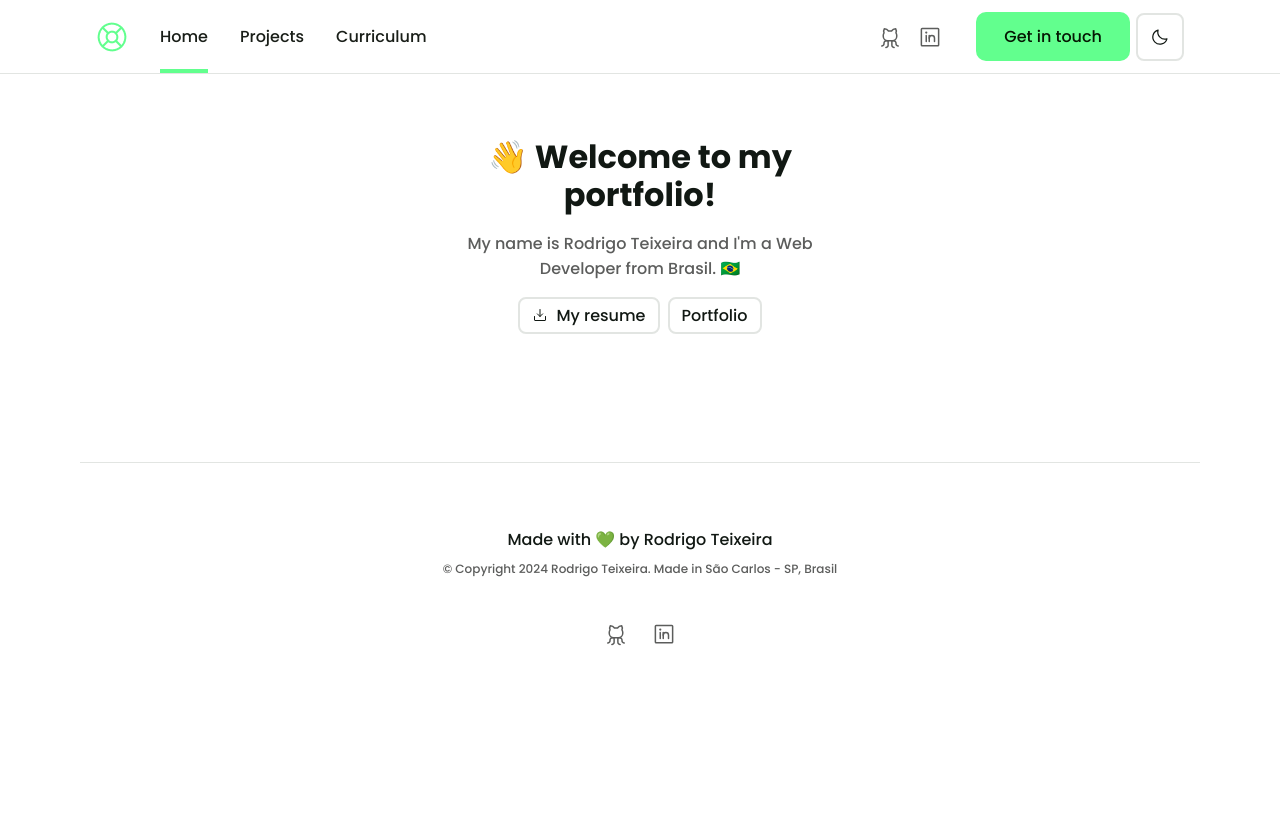
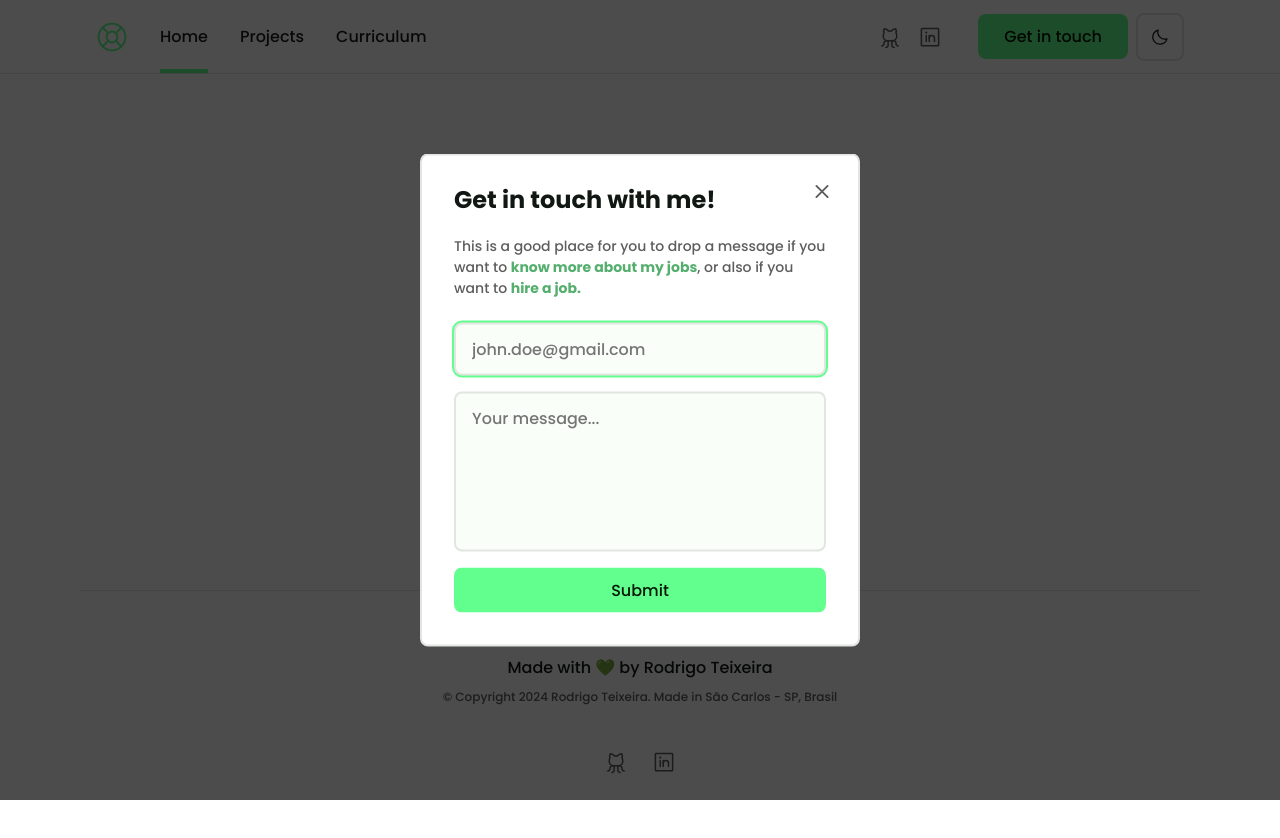
Before and after one commit to RodrigoTRS/portfolio, a Next.js app: page / in a window 1280 px wide. Both pictures are taken after a click on the button "Get in touch". Shown: the top 838 px of the page. Before the commit the page ends 800 px from the top, so only its background shows below. Built offline with nearby package versions, Linux system fonts and the light colour scheme.

Commit message:
Adding email submit

```diff
--- a/next.config.mjs
+++ b/next.config.mjs
@@ -2,7 +2,7 @@
 const nextConfig = {
     compiler: {
         styledComponents: true,
-    }
+    },
 };
 
 export default nextConfig;
--- a/package.json
+++ b/package.json
@@ -9,10 +9,14 @@
     "lint": "next lint"
   },
   "dependencies": {
+    "@emailjs/browser": "^4.2.0",
     "@hookform/resolvers": "^3.3.4",
     "@radix-ui/react-checkbox": "^1.0.4",
+    "@radix-ui/react-dialog": "^1.0.5",
     "@radix-ui/react-select": "^2.0.0",
     "axios": "^1.6.7",
+    "dotenv": "^16.4.5",
+    "emailjs": "^4.0.3",
     "next": "14.1.0",
     "phosphor-react": "^1.4.1",
     "react": "^18",
--- a/src/app/(portfolio)/layout.tsx
+++ b/src/app/(portfolio)/layout.tsx
@@ -1,5 +1,10 @@
+"use client"
+
 import { Header } from "@/components/Header";
 import { MainContainer } from "./styles";
+import * as Dialog from '@radix-ui/react-dialog';
+import { GetInTouchModal } from "@/components/Modal";
+
 
 export default function RootLayout({
   children,
@@ -7,11 +12,12 @@ export default function RootLayout({
   children: React.ReactNode;
 }>) {
   return (
-    <>
+    <Dialog.Root>
       <Header />
       <MainContainer>
           {children}
       </MainContainer>
-    </>
+      <GetInTouchModal />
+    </Dialog.Root>
   );
 }
--- a/src/app/(portfolio)/styles.ts
+++ b/src/app/(portfolio)/styles.ts
@@ -18,6 +18,7 @@ export const HomeContent = styled.div`
   justify-content: center;
   gap: 1rem;
   max-width: 400px;
+  padding: 64px 16px 64px;
 
   h1 {
     text-align: center;
--- a/src/app/layout.tsx
+++ b/src/app/layout.tsx
@@ -2,6 +2,7 @@ import type { Metadata } from "next";
 import { Poppins } from "next/font/google";
 import Providers from "./providers";
 import { Footer } from "@/components/Footer";
+import "dotenv/config";
 
 const font = Poppins({subsets: ['latin'], weight: ["300", "500", "700"]});
 
--- a/src/components/Footer/styles.ts
+++ b/src/components/Footer/styles.ts
@@ -20,12 +20,14 @@ export const FooterContent = styled.div`
   max-width: 1120px;
   padding: 64px 16px 64px;
   gap: 0.5rem;
+  text-align: center;
 
   border-top: 1px solid ${(props) => props.theme["background-300"]};
 
   span {
     font-size: 0.75rem;
     color: ${(props) => props.theme["foreground-700"]};
+    text-align: center;
   }
 `;
 
--- a/src/components/Header/index.tsx
+++ b/src/components/Header/index.tsx
@@ -5,8 +5,10 @@ import { ButtonsSection, HeaderContainer, DesktopHeaderContent, HeaderSection, H
 import Logo from "../../assets/logo.png"
 import { usePathname } from "next/navigation";
 import { Button } from "@/ui/Button";
-import { GithubLogo, InstagramLogo, LinkedinLogo, List, Moon, Sun, X } from "phosphor-react";
+import { GithubLogo, LinkedinLogo, List, Moon, Sun, X } from "phosphor-react";
 import { useGlobalStore } from "@/store/globalStore";
+import * as Dialog from '@radix-ui/react-dialog';
+
 
 export function Header() {
 
@@ -73,12 +75,14 @@ export function Header() {
 
 
                     <ButtonsSection>
+                        <Dialog.Trigger asChild>
                             <Button
                                 size="bg"
                                 variant="primary"
                                 >
                                 Get in touch
                             </Button>
+                        </Dialog.Trigger>
                         <Button
                             size="square"
                             variant="secondary"
--- /dev/null
+++ b/src/components/Modal/index.tsx
@@ -0,0 +1,62 @@
+import * as Dialog from "@radix-ui/react-dialog";
+import { CloseButton, EmailInput, GetInTouchForm, MessageInput, ModalContainer, ModalDescription, ModalOverlay, ModalTitle, SubmitButton } from "./styles";
+import { X } from "phosphor-react";
+import { useForm } from "react-hook-form";
+import { z } from "zod";
+import { zodResolver } from "@hookform/resolvers/zod";
+import { sendCustomEmail } from "@/utils/sendMail";
+
+const getInTouchFormSchema = z.object({
+    email: z.string().email(),
+    message: z.string()
+});
+
+type GetInFormData = z.infer<typeof getInTouchFormSchema>;
+
+export function GetInTouchModal() {
+    const {
+        register,
+        handleSubmit,
+        reset,
+    } = useForm<GetInFormData>({
+        resolver: zodResolver(getInTouchFormSchema)
+    })
+
+    function handleGetInTouch(data: GetInFormData) {
+        sendCustomEmail(data);
+        reset();
+    }
+
+    return (
+    <Dialog.Portal>
+        <ModalContainer>
+            <ModalTitle>Get in touch with me!</ModalTitle>
+            <ModalDescription>This is a good place for you to drop a message if you want to <strong>know more about my jobs</strong>, or also if you want to <strong>hire a job.</strong></ModalDescription>
+            <GetInTouchForm onSubmit={handleSubmit(handleGetInTouch)}>
+                <EmailInput
+                    type="email"
+                    placeholder="john.doe@gmail.com"
+                    {...register("email")}
+                    />
+                <MessageInput
+                    placeholder="Your message..."
+                    {...register("message")}
+                    />
+                <SubmitButton
+                    size="bg"
+                    variant="primary"
+                    type="submit"
+                    >
+                    Submit
+                </SubmitButton>
+            </GetInTouchForm>
+            <Dialog.Trigger asChild>
+                <CloseButton title="Close button">
+                    <X size="20" weight="bold" />
+                </CloseButton>
+            </Dialog.Trigger>
+        </ModalContainer>
+        <ModalOverlay />
+    </Dialog.Portal>
+    )
+}
--- /dev/null
+++ b/src/components/Modal/styles.ts
@@ -0,0 +1,110 @@
+"use client";
+
+import { Button } from "@/ui/Button";
+import * as Dialog from "@radix-ui/react-dialog";
+import { styled } from "styled-components";
+
+export const ModalOverlay = styled(Dialog.Overlay)`
+  background-color: rgba(0, 0, 0, 0.7);
+  position: fixed;
+  inset: 0;
+  animation: overlayShow 150ms cubic-bezier(0.16, 1, 0.3, 1);
+`;
+
+export const ModalContainer = styled(Dialog.Content)`
+  display: flex;
+  flex-direction: column;
+
+  position: fixed;
+  top: 50%;
+  left: 50%;
+  transform: translate(-50%, -50%);
+  max-width: 440px;
+
+  gap: 1.5rem;
+  padding: 2rem;
+
+  border-radius: 8px;
+  border: 2px solid ${(props) => props.theme["background-300"]};
+  background: ${(props) => props.theme["background-100"]};
+
+  z-index: 900;
+`;
+
+export const ModalTitle = styled(Dialog.Title)`
+  line-height: 1;
+`;
+
+export const ModalDescription = styled(Dialog.Description)`
+  color: ${(props) => props.theme["foreground-700"]};
+  font-size: 0.875rem;
+
+  strong {
+    color: ${(props) => props.theme["green-700"]};
+  }
+`;
+
+export const GetInTouchForm = styled.form`
+  display: flex;
+  flex-direction: column;
+  width: 100%;
+  gap: 1rem;
+`;
+
+export const EmailInput = styled.input`
+  display: flex;
+  align-items: center;
+  justify-content: center;
+  width: 100%;
+  padding: 12px 16px;
+
+  border: 2px solid ${(props) => props.theme["background-300"]};
+  color: ${(props) => props.theme["foreground-900"]};
+  background: ${(props) => props.theme["background-200"]};
+
+  border-radius: 8px;
+`;
+
+export const MessageInput = styled.textarea`
+  display: flex;
+  align-items: center;
+  justify-content: center;
+  width: 100%;
+  height: 160px;
+  padding: 12px 16px;
+
+  resize: none;
+
+  border: 2px solid ${(props) => props.theme["background-300"]};
+  color: ${(props) => props.theme["foreground-900"]};
+
+  background: ${(props) => props.theme["background-200"]};
+
+  border-radius: 8px;
+`;
+
+export const SubmitButton = styled(Button)`
+  width: 100%;
+`;
+
+export const CloseButton = styled.button`
+  position: absolute;
+  top: 16px;
+  right: 16px;
+
+  display: flex;
+  align-items: center;
+  justify-content: center;
+  width: 40px;
+  height: 40px;
+
+  color: ${(props) => props.theme["foreground-700"]};
+  background: transparent;
+  border: unset;
+  border-radius: 4px;
+
+  &:hover {
+    color: ${(props) => props.theme["green-500"]};
+    cursor: pointer;
+  }
+`;
--- /dev/null
+++ b/src/utils/sendMail.ts
@@ -0,0 +1,27 @@
+"use client";
+
+import { env } from "node:process";
+import emailjs from "@emailjs/browser";
+import { z } from "zod";
+
+const sendCustomEmailSchema = z.object({
+  email: z.string().email(),
+  message: z.string(),
+});
+
+export type emailFormData = z.infer<typeof sendCustomEmailSchema>;
+
+export function sendCustomEmail(data: emailFormData) {
+  emailjs.init("EYaRdlg6v8wDhn40d");
+  emailjs
+    .send("portfolio_service", "portfolio_template", {
+      email: data.email,
+      message: data.message,
+    })
+    .then((response) => {
+      console.log(response);
+    })
+    .catch((error) => {
+      console.log(error);
+    });
+}
```
Also changed, not shown: 2 other files (tests, documents, lock files or other folders). Lines whose indentation alone changed are shown as unchanged.
